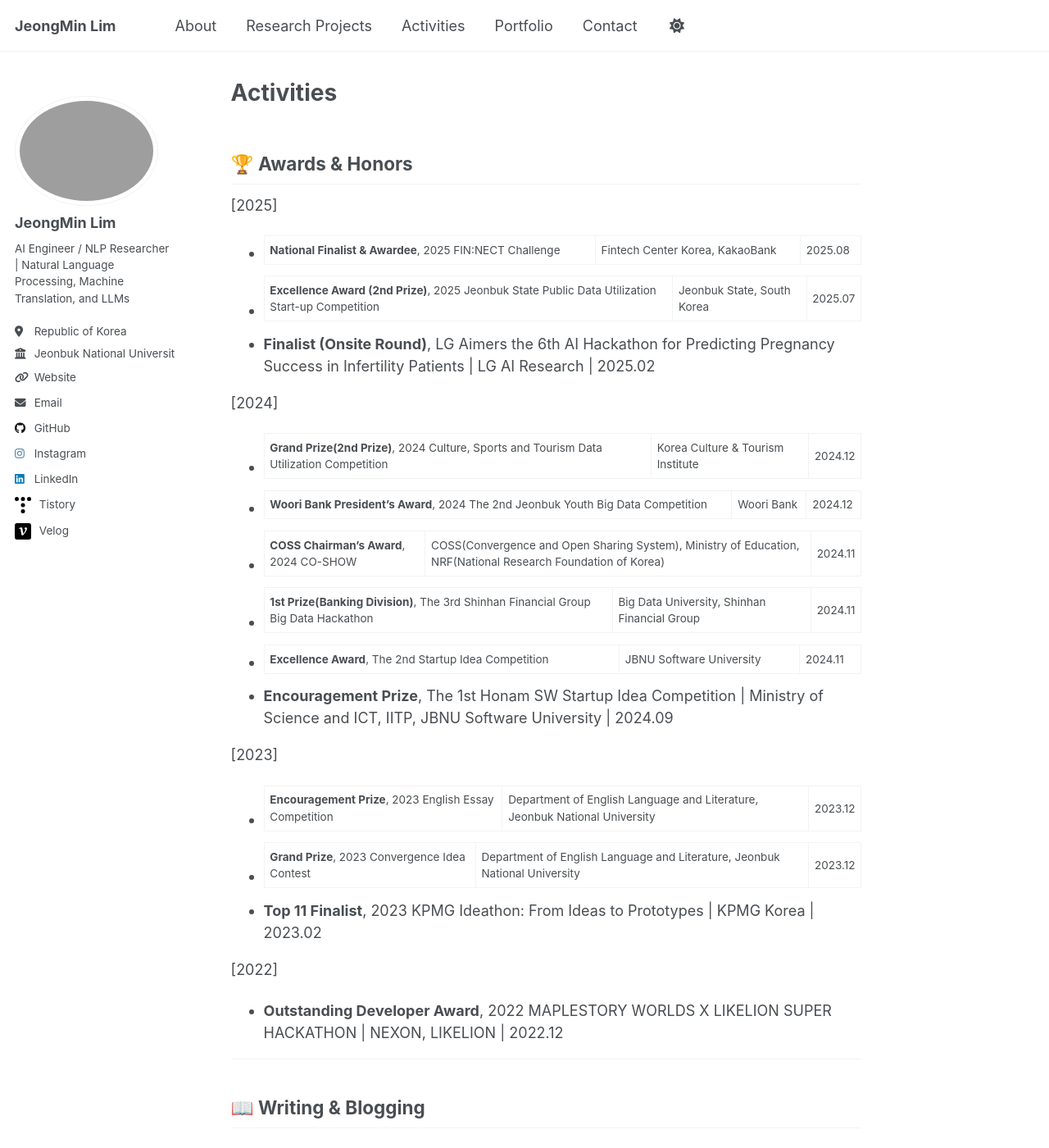
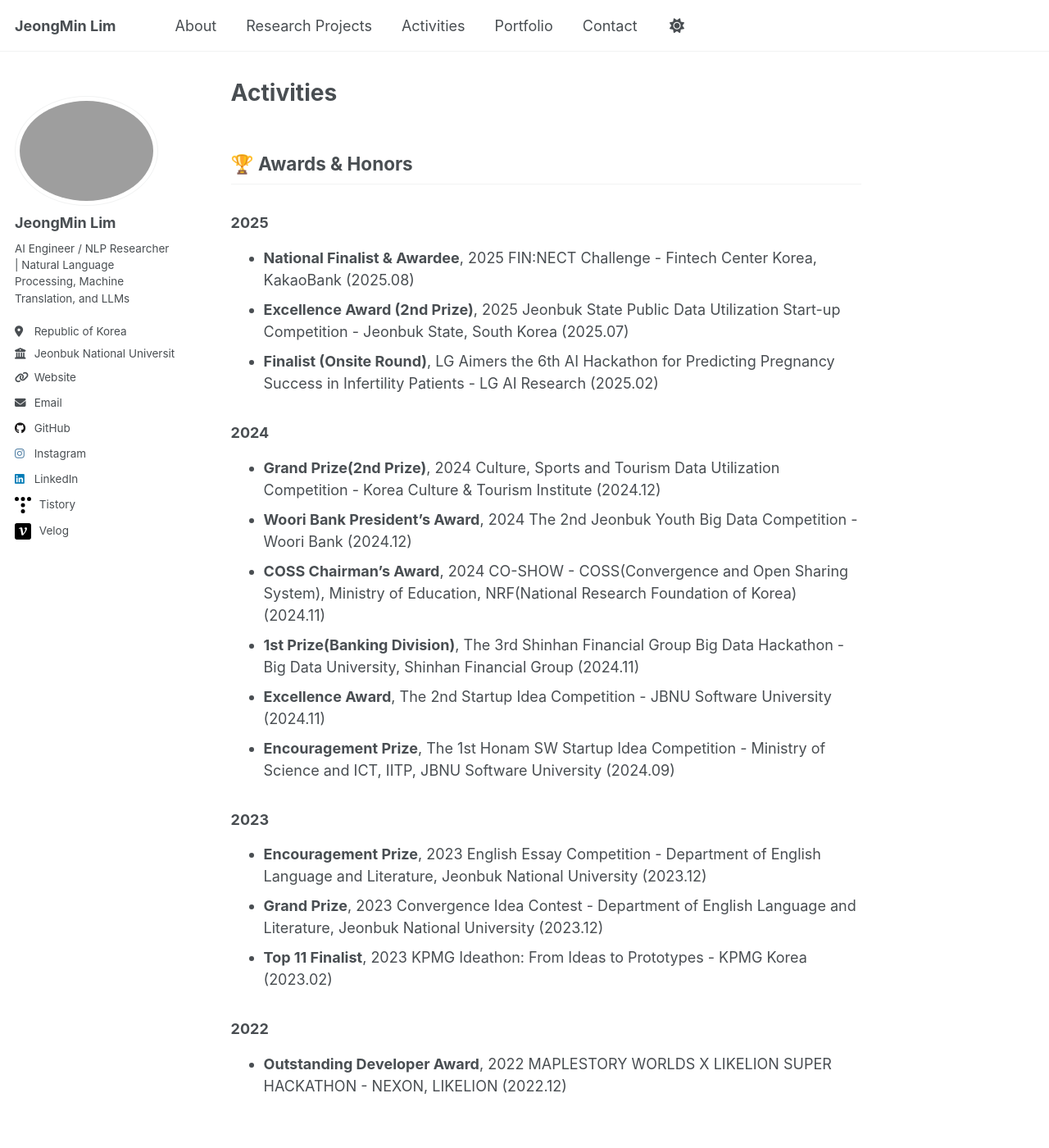
Before and after one commit to JeongMinIsBest/JeongMinIsBest.github.io, a Jekyll site: the page built from _pages/activities.md, in a window 1280 px wide and 1400 px high. Shown: the whole window at 82% size. Built offline with Jekyll 4.4.1, drawn with Linux system fonts in a browser that asks for light colours; a script that is not in the unit is left out.

Commit message:
Update activities.md

```diff
--- a/_pages/activities.md
+++ b/_pages/activities.md
@@ -6,32 +6,32 @@ author_profile: true
 
 ## 🏆 Awards & Honors
 
-[2025]
-- **National Finalist & Awardee**, 2025 FIN:NECT Challenge | Fintech Center Korea, KakaoBank | 2025.08
-- **Excellence Award (2nd Prize)**, 2025 Jeonbuk State Public Data Utilization Start-up Competition | Jeonbuk State, South Korea | 2025.07
-- **Finalist (Onsite Round)**, LG Aimers the 6th AI Hackathon for Predicting Pregnancy Success in Infertility Patients | LG AI Research | 2025.02
+### 2025
+- **National Finalist & Awardee**, 2025 FIN:NECT Challenge - Fintech Center Korea, KakaoBank (2025.08)
+- **Excellence Award (2nd Prize)**, 2025 Jeonbuk State Public Data Utilization Start-up Competition - Jeonbuk State, South Korea (2025.07)
+- **Finalist (Onsite Round)**, LG Aimers the 6th AI Hackathon for Predicting Pregnancy Success in Infertility Patients - LG AI Research (2025.02)
 <br/>
 
-[2024]
-- **Grand Prize(2nd Prize)**, 2024 Culture, Sports and Tourism Data Utilization Competition | Korea Culture & Tourism Institute | 2024.12
-- **Woori Bank President’s Award**, 2024 The 2nd Jeonbuk Youth Big Data Competition | Woori Bank | 2024.12
-- **COSS Chairman’s Award**, 2024 CO-SHOW | COSS(Convergence and Open Sharing System), Ministry of Education, NRF(National Research Foundation of Korea) | 2024.11
-- **1st Prize(Banking Division)**, The 3rd Shinhan Financial Group Big Data Hackathon | Big Data University, Shinhan Financial Group | 2024.11
-- **Excellence Award**, The 2nd Startup Idea Competition | JBNU Software University | 2024.11
-- **Encouragement Prize**, The 1st Honam SW Startup Idea Competition | Ministry of Science and ICT, IITP, JBNU Software University | 2024.09
+### 2024
+- **Grand Prize(2nd Prize)**, 2024 Culture, Sports and Tourism Data Utilization Competition - Korea Culture & Tourism Institute (2024.12)
+- **Woori Bank President’s Award**, 2024 The 2nd Jeonbuk Youth Big Data Competition - Woori Bank (2024.12)
+- **COSS Chairman’s Award**, 2024 CO-SHOW - COSS(Convergence and Open Sharing System), Ministry of Education, NRF(National Research Foundation of Korea) (2024.11)
+- **1st Prize(Banking Division)**, The 3rd Shinhan Financial Group Big Data Hackathon - Big Data University, Shinhan Financial Group (2024.11)
+- **Excellence Award**, The 2nd Startup Idea Competition - JBNU Software University (2024.11)
+- **Encouragement Prize**, The 1st Honam SW Startup Idea Competition - Ministry of Science and ICT, IITP, JBNU Software University (2024.09)
 <br/>
 
-[2023]
-- **Encouragement Prize**, 2023 English Essay Competition | Department of English Language and Literature, Jeonbuk National University | 2023.12
-- **Grand Prize**, 2023 Convergence Idea Contest | Department of English Language and Literature, Jeonbuk National University | 2023.12
-- **Top 11 Finalist**, 2023 KPMG Ideathon: From Ideas to Prototypes | KPMG Korea | 2023.02
+### 2023
+- **Encouragement Prize**, 2023 English Essay Competition - Department of English Language and Literature, Jeonbuk National University (2023.12)
+- **Grand Prize**, 2023 Convergence Idea Contest - Department of English Language and Literature, Jeonbuk National University (2023.12)
+- **Top 11 Finalist**, 2023 KPMG Ideathon: From Ideas to Prototypes - KPMG Korea (2023.02)
 <br/>
 
-[2022]
-- **Outstanding Developer Award**, 2022 MAPLESTORY WORLDS X LIKELION SUPER HACKATHON | NEXON, LIKELION | 2022.12
+### 2022
+- **Outstanding Developer Award**, 2022 MAPLESTORY WORLDS X LIKELION SUPER HACKATHON - NEXON, LIKELION (2022.12)
+<br/>
 <br/>
 
----
 
 ## 📖 Writing & Blogging
 
@@ -40,8 +40,8 @@ author_profile: true
 - Aim to bridge theory and practice by discussing both the **core contributions of each paper** and their **potential applications in real-world AI systems**
 - Occasionally share reflections on **hackathon experiences** and **research-related projects**, linking them to insights from the literature
 <br/>
+<br/>
 
----
 
 ## 📁 Clubs & Activities
 
@@ -73,8 +73,8 @@ author_profile: true
 - **Club Member (2024.09 – 2025.02)**
 - Participated in regular study sessions and projects focusing on **data analysis workflows**, improving competence in handling structured and unstructured datasets
 <br/>
+<br/>
 
----
 
 ## 👩🏻‍🏫 Mentoring & Volunteering
 
@@ -92,8 +92,8 @@ author_profile: true
 - Tutored **English and Mathematics** for underprivileged elementary school students
 - Supported **academic motivation** and confidence building through personalized mentoring
 <br/>
+<br/>
 
----
 
 ## 🎤 Talks & Presentations
 
@@ -106,3 +106,4 @@ author_profile: true
 - Proposed **optimal recycling station placement in Jeonju** using **Random Forest and data analysis**
 - Selected as one of the **top three teams out of 17 finalists** and presented in the final round
 <br/>
+<br/>
```
